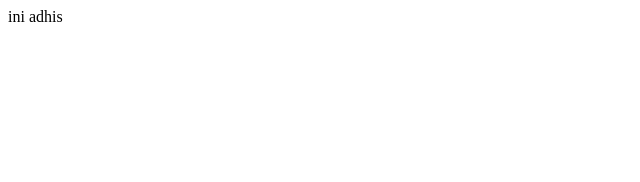
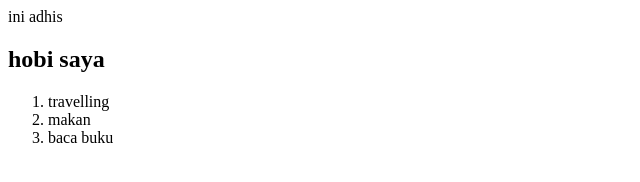
Before and after one commit to adhistir/3wd1, a plain HTML site: page index.html in a window 1280 px wide. Shown: the whole page, without its empty margins (0-640 px from the left). Drawn offline with Linux system fonts and the light colour scheme.

Commit message:
menambahkan h2

```diff
--- a/index.html
+++ b/index.html
@@ -1,3 +1,9 @@
 <html>
     <p>ini adhis</p>
+    <h2>hobi saya</h2>
+    <ol>
+        <li>travelling</li>
+        <li>makan</li>
+        <li>baca buku</li>
+    </ol>
 </html>
```
